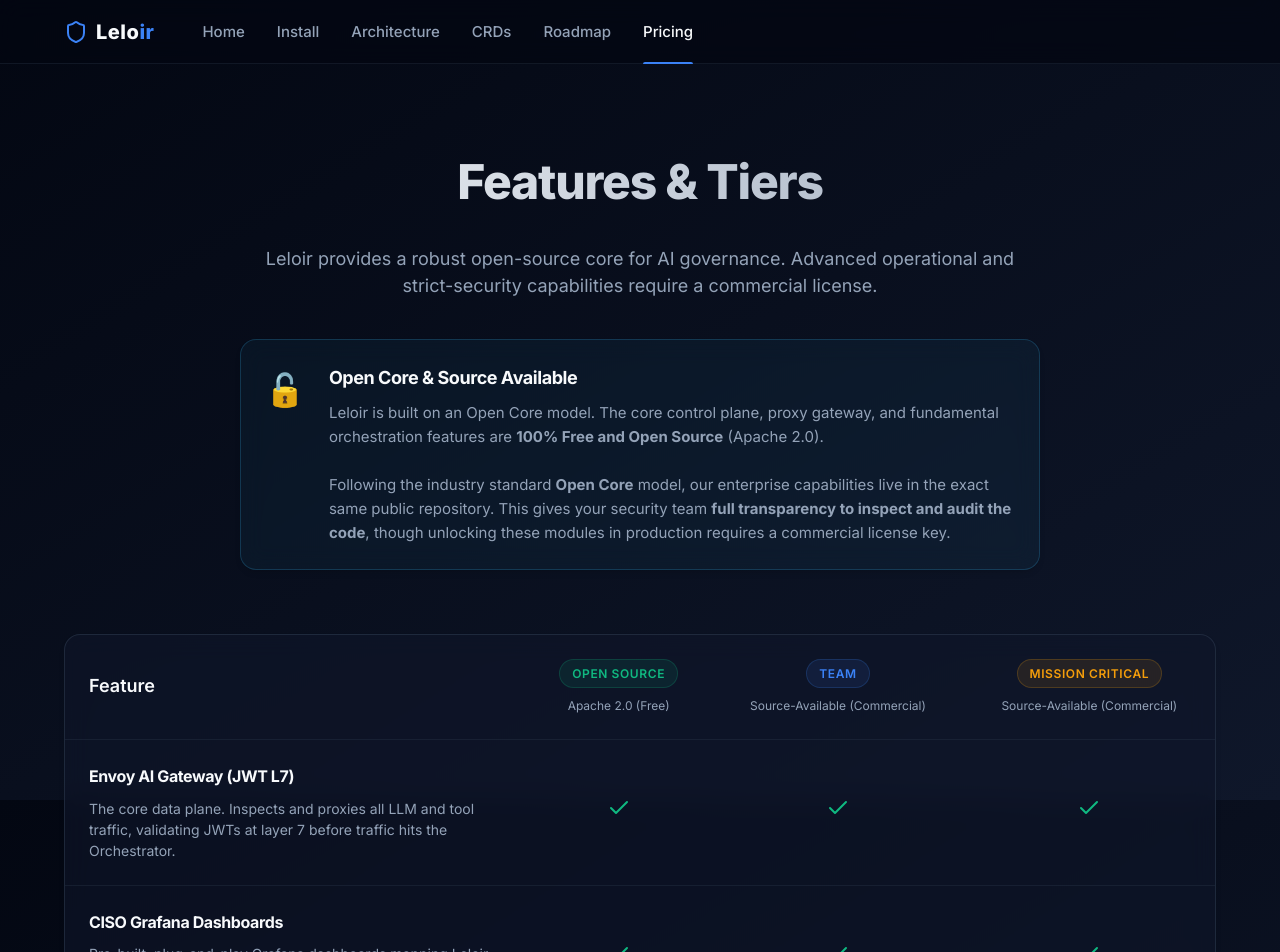
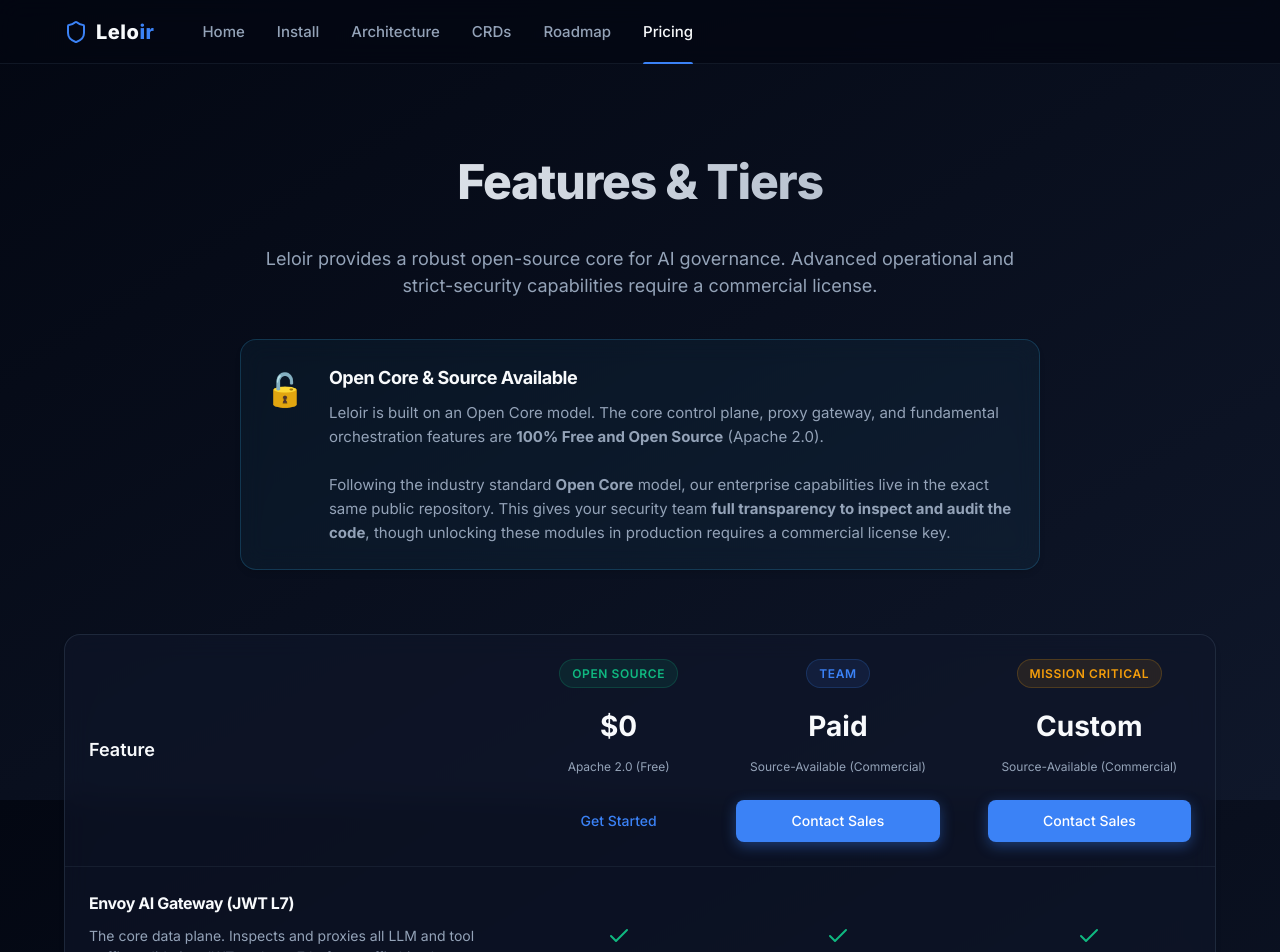
Before and after one commit to villadalmine/leloir-site, a React (Vite) app: page /#/pricing in a window 1280 px wide. Shown: the top 952 px of the page. Built offline with nearby package versions, Linux system fonts and the light colour scheme.

Commit message:
feat(ui): add explicit pricing and CTA buttons to table columns

```diff
--- a/src/pages/Pricing.tsx
+++ b/src/pages/Pricing.tsx
@@ -7,9 +7,9 @@
   if (loading || !data) return <div className="container" style={{ padding: '100px 24px', textAlign: 'center' }}>Loading...</div>;
 
   const tiers = [
-    { id: 'OSS', name: 'Open Source', license: 'Apache 2.0 (Free)', class: 'badge-oss' },
-    { id: 'Team', name: 'Team', license: 'Source-Available (Commercial)', class: 'badge-team' },
-    { id: 'Mission Critical', name: 'Mission Critical', license: 'Source-Available (Commercial)', class: 'badge-mc' }
+    { id: 'OSS', name: 'Open Source', price: '$0', license: 'Apache 2.0 (Free)', class: 'badge-oss', cta: 'Get Started', link: 'https://github.com/villadalmine/leloir' },
+    { id: 'Team', name: 'Team', price: 'Paid', license: 'Source-Available (Commercial)', class: 'badge-team', cta: 'Contact Sales', link: 'mailto:rino@villadalmine.club?subject=Leloir%20Sales' },
+    { id: 'Mission Critical', name: 'Mission Critical', price: 'Custom', license: 'Source-Available (Commercial)', class: 'badge-mc', cta: 'Contact Sales', link: 'mailto:rino@villadalmine.club?subject=Leloir%20Sales' }
   ];
 
   return (
@@ -43,9 +43,15 @@
                       {tier.name}
                     </span>
                   </div>
-                  <div style={{ fontSize: '12px', color: 'var(--muted)', fontWeight: 'normal' }}>
+                  <div style={{ fontSize: '28px', fontWeight: 'bold', margin: '16px 0 8px', color: 'var(--fg)' }}>
+                    {tier.price}
+                  </div>
+                  <div style={{ fontSize: '12px', color: 'var(--muted)', fontWeight: 'normal', marginBottom: '24px' }}>
                     {tier.license}
                   </div>
+                  <a href={tier.link} className={tier.cta === 'Contact Sales' ? 'btn btn-primary' : 'btn btn-outline'} style={{ padding: '10px 16px', fontSize: '14px', width: '100%', display: 'block', textAlign: 'center', boxSizing: 'border-box' }}>
+                    {tier.cta}
+                  </a>
                 </th>
               ))}
             </tr>
```
